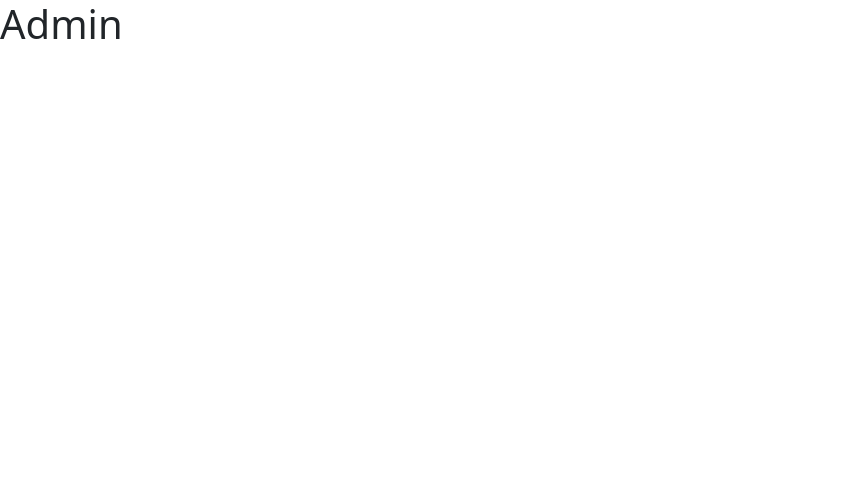
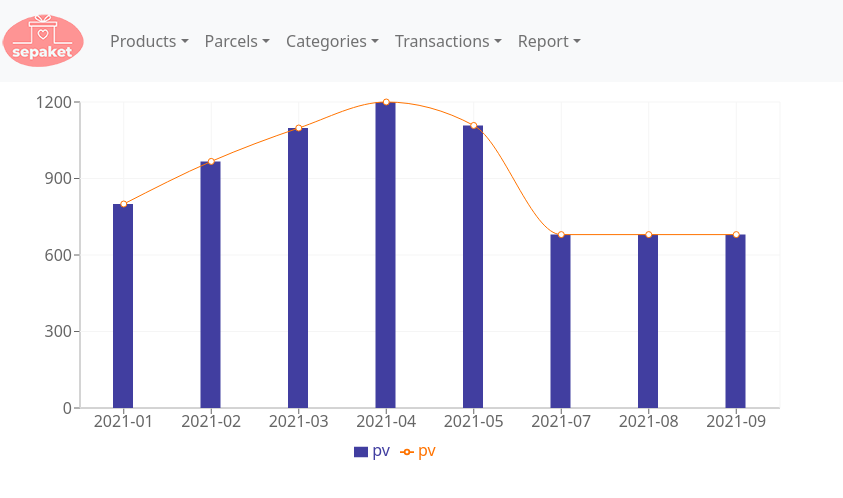
Before and after one commit to Abdi-01/sepaket_react, a React (Create React App) app: page /admin in a window 1280 px wide. Shown: the top 498 px of the page, without its empty margins (0-843 px from the left). Built offline with nearby package versions, Linux system fonts and the light colour scheme.

Commit message:
FE-01 menambahkan Navbar admin dan Chart

```diff
--- a/package.json
+++ b/package.json
@@ -12,6 +12,8 @@
     "react-router-dom": "^5.3.0",
     "react-scripts": "4.0.3",
     "reactstrap": "^8.10.0",
+    "recharts": "^2.1.4",
+    "styled-components": "^5.3.1",
     "web-vitals": "^1.1.2"
   },
   "scripts": {
--- /dev/null
+++ b/src/components/AdminNavbar.jsx
@@ -0,0 +1,84 @@
+import React, { useState } from "react";
+import {
+  Collapse,
+  Navbar,
+  NavbarToggler,
+  NavbarBrand,
+  Nav,
+  UncontrolledDropdown,
+  DropdownToggle,
+  DropdownMenu,
+  DropdownItem,
+} from "reactstrap";
+import SepaketLogo from "../assets/images/sepaket-logo.png";
+import "bootstrap/dist/css/bootstrap.css";
+
+const Example = (props) => {
+  const [isOpen, setIsOpen] = useState(false);
+
+  const toggle = () => setIsOpen(!isOpen);
+
+  return (
+    <div>
+      <Navbar color="light" light expand="md">
+        <NavbarBrand href="/">
+          <img src={SepaketLogo} alt="Logo Sepaket" />
+        </NavbarBrand>
+        <NavbarToggler onClick={toggle} />
+        <Collapse isOpen={isOpen} navbar>
+          <Nav block={true} navbar>
+            <UncontrolledDropdown nav inNavbar>
+              <DropdownToggle nav caret>
+                Products
+              </DropdownToggle>
+              <DropdownMenu left>
+                <DropdownItem>Products List</DropdownItem>
+                <DropdownItem>Manage Product</DropdownItem>
+              </DropdownMenu>
+            </UncontrolledDropdown>
+            <UncontrolledDropdown nav inNavbar>
+              <DropdownToggle nav caret>
+                Parcels
+              </DropdownToggle>
+              <DropdownMenu right>
+                <DropdownItem>Parcels List</DropdownItem>
+                <DropdownItem>Manage Parcel</DropdownItem>
+              </DropdownMenu>
+            </UncontrolledDropdown>
+            <UncontrolledDropdown nav inNavbar>
+              <DropdownToggle nav caret>
+                Categories
+              </DropdownToggle>
+              <DropdownMenu right>
+                <DropdownItem>Manage Category</DropdownItem>
+              </DropdownMenu>
+            </UncontrolledDropdown>
+            <UncontrolledDropdown nav inNavbar>
+              <DropdownToggle nav caret>
+                Transactions
+              </DropdownToggle>
+              <DropdownMenu right>
+                <DropdownItem>View Transactions</DropdownItem>
+                <DropdownItem>Option 2</DropdownItem>
+                <DropdownItem divider />
+                <DropdownItem>Reset</DropdownItem>
+              </DropdownMenu>
+            </UncontrolledDropdown>
+            <UncontrolledDropdown nav inNavbar>
+              <DropdownToggle nav caret>
+                Report
+              </DropdownToggle>
+              <DropdownMenu right>
+                <DropdownItem>Profit/Loss Report</DropdownItem>
+                <DropdownItem>Sales Report</DropdownItem>
+                <DropdownItem>Revenue</DropdownItem>
+              </DropdownMenu>
+            </UncontrolledDropdown>
+          </Nav>
+        </Collapse>
+      </Navbar>
+    </div>
+  );
+};
+
+export default Example;
--- /dev/null
+++ b/src/components/ChartSalesReport.jsx
@@ -0,0 +1,44 @@
+import React from "react";
+import {
+  ComposedChart,
+  XAxis,
+  YAxis,
+  Legend,
+  CartesianGrid,
+  Tooltip,
+  Bar,
+  Line,
+} from "recharts";
+
+const ChartSalesReport = () => {
+  const data = [
+    { name: "2021-01", uv: 590, pv: 800, amt: 1400 },
+    { name: "2021-02", uv: 868, pv: 967, amt: 1506 },
+    { name: "2021-03", uv: 1397, pv: 1098, amt: 989 },
+    { name: "2021-04", uv: 1480, pv: 1200, amt: 1228 },
+    { name: "2021-05", uv: 1520, pv: 1108, amt: 1100 },
+    { name: "2021-07", uv: 1400, pv: 680, amt: 1700 },
+    { name: "2021-08", uv: 1400, pv: 680, amt: 1700 },
+    { name: "2021-09", uv: 1400, pv: 680, amt: 1700 },
+  ];
+  return (
+    <div className="composed-chart-wrapper">
+      <ComposedChart
+        width={800}
+        height={400}
+        data={data}
+        margin={{ top: 20, right: 20, bottom: 20, left: 20 }}
+      >
+        <XAxis dataKey="name" />
+        <YAxis />
+        <Legend />
+        <CartesianGrid stroke="#f5f5f5" />
+        <Tooltip />
+        <Bar dataKey="pv" barSize={20} fill="#413ea0" />
+        <Line type="monotone" dataKey="pv" stroke="#ff7300" />
+      </ComposedChart>
+    </div>
+  );
+};
+
+export default ChartSalesReport;
--- a/src/pages/Admin.jsx
+++ b/src/pages/Admin.jsx
@@ -1,7 +1,14 @@
 import React from "react";
+import AdminNavbar from "../components/AdminNavbar";
+import ChartSalesReport from "../components/ChartSalesReport";
 
-const Admin = () => {
-  return <h1>Admin</h1>;
+const Admin = (props) => {
+  return (
+    <div>
+      <AdminNavbar />
+      <ChartSalesReport />
+    </div>
+  );
 };
 
 export default Admin;
```
Also changed, not shown: 1 other file (tests, documents, lock files or other folders).
